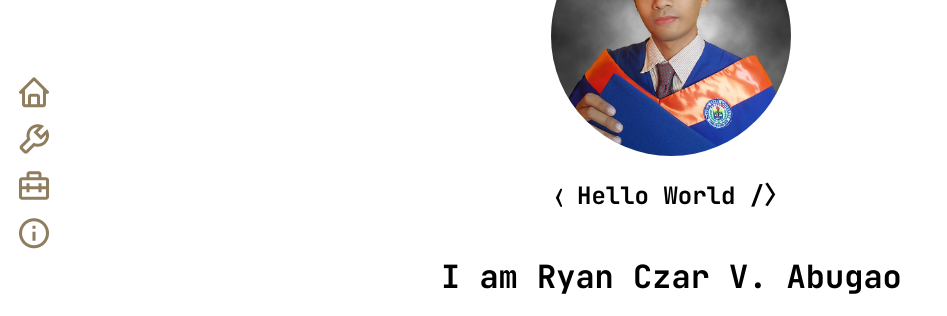
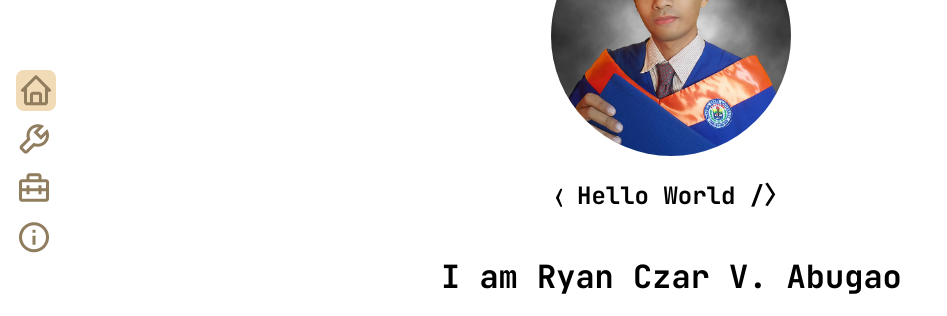
Before and after one commit to RyanCzarAbugao/portfolio, a React (Create React App) app: page / in a window 1280 px wide. Shown: the part 235-551 px from the top of the page, without its empty margins (0-947 px from the left). Built offline with nearby package versions, Linux system fonts and the light colour scheme.

Commit message:
updated the sidebar, added indicator

```diff
--- a/src/Components/Sidebar.js
+++ b/src/Components/Sidebar.js
@@ -1,4 +1,5 @@
-import { Link } from "react-router-dom";
+import { Link, useLocation } from "react-router-dom";
+import { useState, useEffect } from "react";
 import "boxicons";
 
 const sidebar = {
@@ -27,7 +28,17 @@ const sidebar_link_container = {
 
 const sidebar_link = {
   marginBottom: '0.5rem',
-  color: '#8F7D5E'
+  color: '#8F7D5E',
+  paddingTop: '2px'
+};
+
+const sidebar_link_active = {
+  marginBottom: '0.5rem',
+  color: '#8F7D5E',
+  backgroundColor: '#f1dbb7',
+  textAlign: 'center',
+  paddingTop: '2px',
+  borderRadius: '0.5rem'
 };
 
 const sidebar_social_container = {
@@ -39,6 +50,13 @@ const w100 = {
 };
 
 function Sidebar() {
+  const location = useLocation();
+  const [current, setCurrent] = useState(location.pathname);
+
+  useEffect(() => {
+    setCurrent(location.pathname);
+  }, [location]);
+
   return (
     <nav style={sidebar}>
       <Link style={sidebar_brand} to="/">
@@ -46,16 +64,16 @@ function Sidebar() {
       </Link>
 
       <div style={sidebar_link_container}>
-        <Link style={sidebar_link} to="/">
+        <Link style={current === '/' ? sidebar_link_active : sidebar_link} to="/">
           <i className="bx bx-home bx-md"></i>
         </Link>
-        <Link style={sidebar_link} to="/skills">
+        <Link style={current === '/skills' ? sidebar_link_active : sidebar_link} to="/skills">
           <i className="bx bx-wrench bx-md"></i>
         </Link>
-        <Link style={sidebar_link} to="/projects">
+        <Link style={current === '/projects' ? sidebar_link_active : sidebar_link} to="/projects">
           <i className="bx bx-briefcase-alt-2 bx-md"></i>
         </Link>
-        <Link style={sidebar_link} to="/aboutme">
+        <Link style={current === '/aboutme' ? sidebar_link_active : sidebar_link} to="/aboutme">
           <i className="bx bx-info-circle bx-md"></i>
         </Link>
       </div>
```
